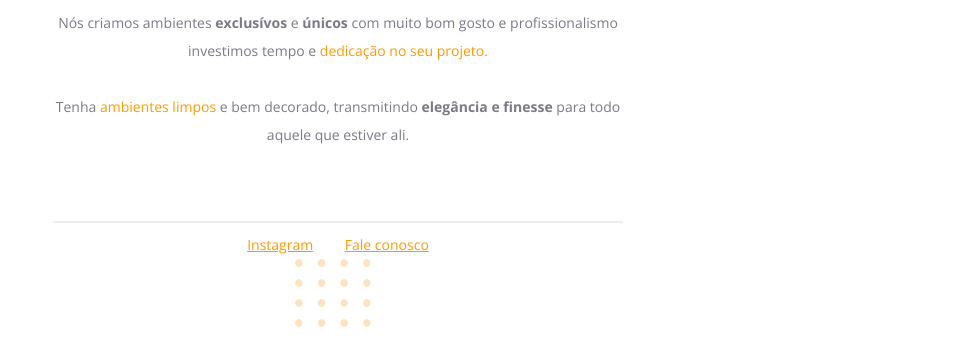
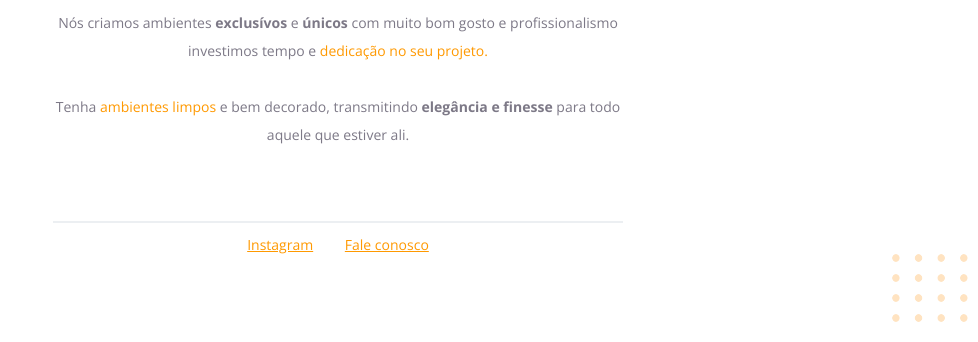
Before and after one commit to VitorRamos204/projeto-moveis-customizados, a plain HTML site: page index.html in a window 1280 px wide. Shown: the part 468-810 px from the top of the page, without its empty margins (302-1280 px from the left). Drawn offline with nearby package versions, Linux system fonts and the light colour scheme.

Commit message:
bottom orange balls

```diff
--- a/style.css
+++ b/style.css
@@ -52,5 +52,7 @@ span, a {
 }
 
 #balls {
-
+    position: fixed;
+    bottom: 0px;
+    right: 0px;
 }
```
